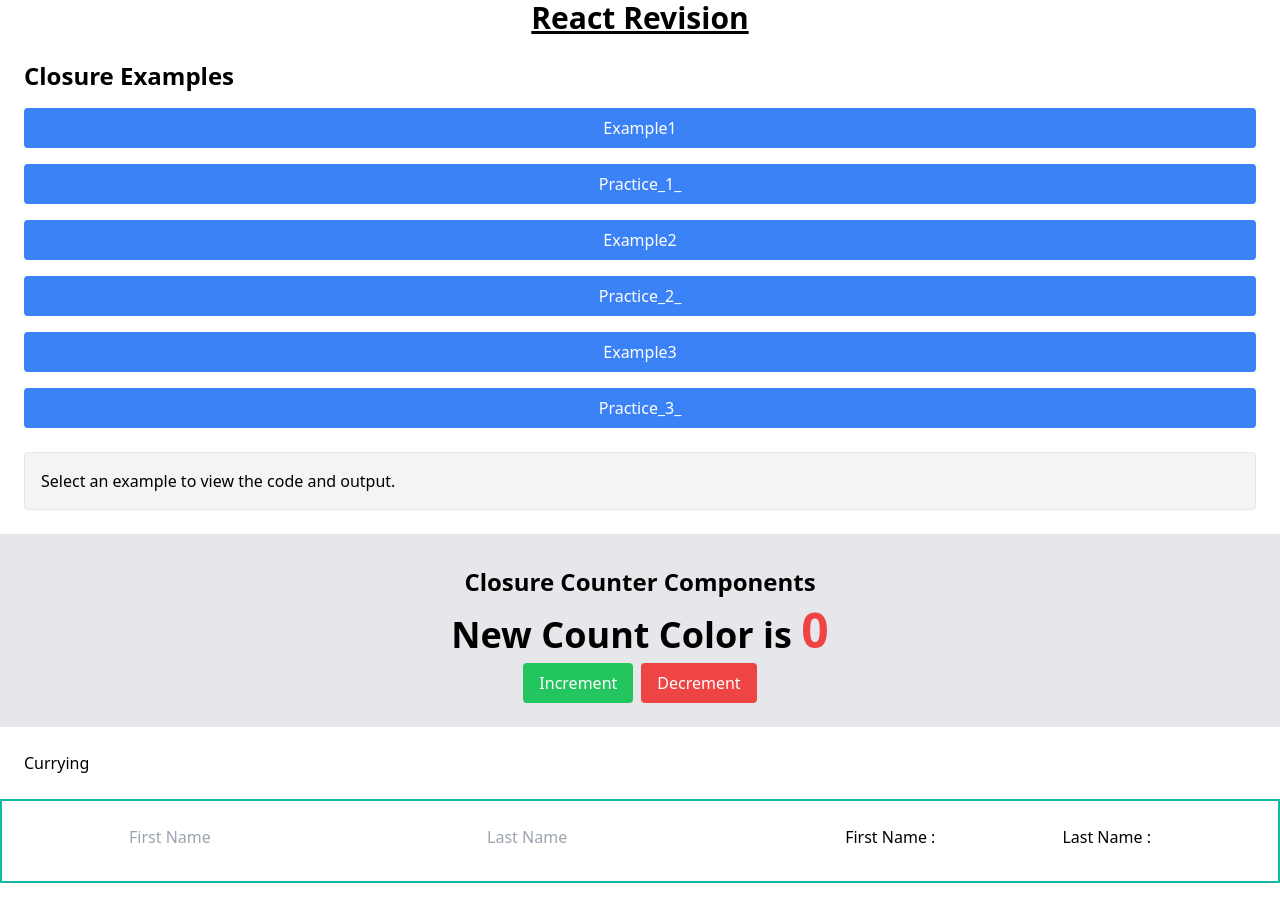
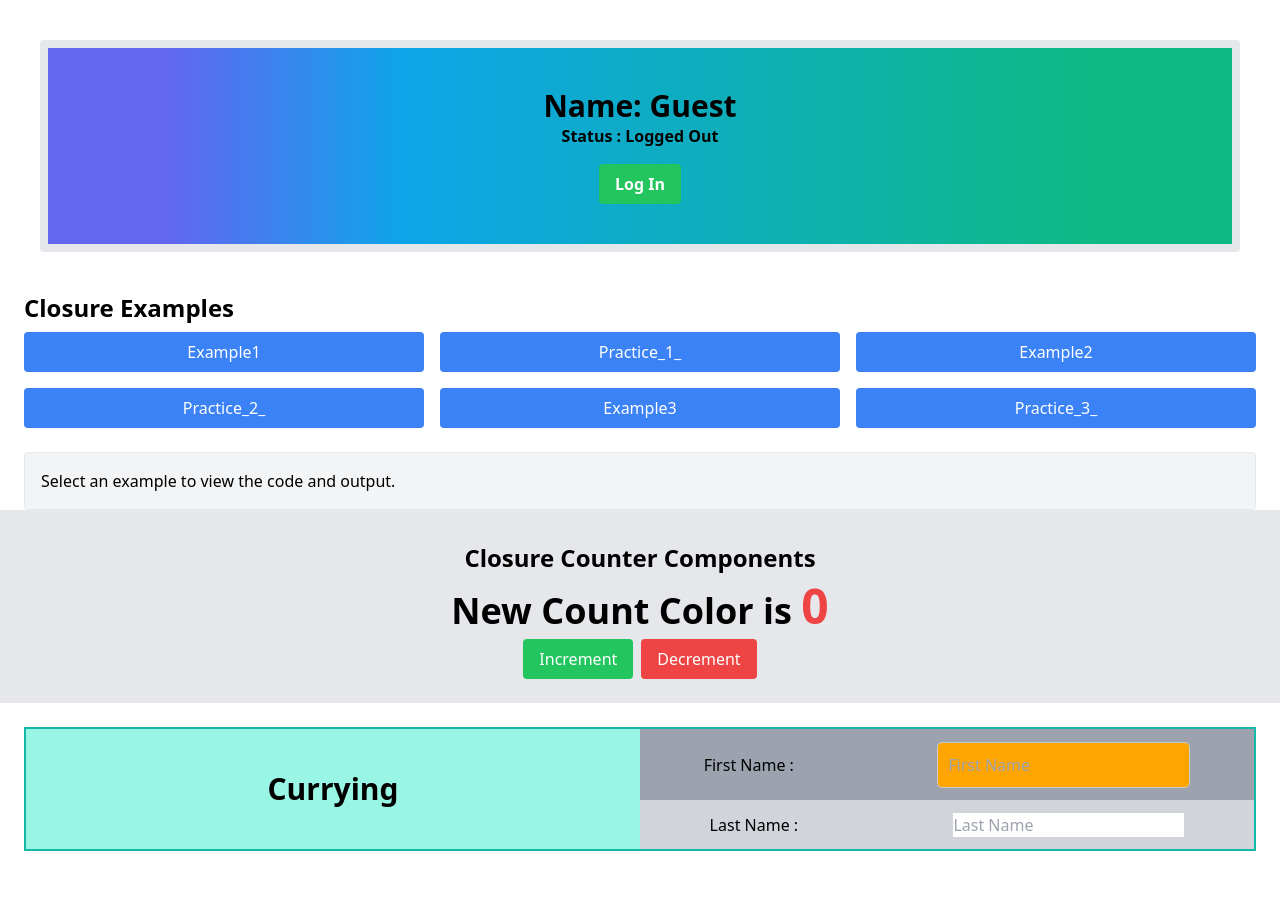
Before and after one commit to MJMahedi/react-revision, a React (Vite) app: page / in a window 1280 px wide. Shown: the top 922 px of the page. Before the commit the page ends 883 px from the top, so only its background shows below. Built offline with nearby package versions, Linux system fonts and the light colour scheme.

Commit message:
Context used for login logout

```diff
--- a/src/App.jsx
+++ b/src/App.jsx
@@ -1,3 +1,4 @@
+import React, { createContext, useContext, useState } from 'react';
 import Clouser from "./components/Clouser";
 import Counter_Mine from "./components/Counter_Mine";
 import CounterComponent from "./components/CounterComponent";
@@ -9,27 +10,79 @@ import Currying from "./components/Currying";
 // import "./practice/Currying/simpleCurrying";
 // import "./practice/Currying/powerExponent"
 import "./practice/Currying/discountCurrying"
+// Create a Context
+const UserContext = createContext();
+
+// Provider Component
+
+const UserProvider = ({ children }) => {
+  const [user, setUser] = useState({ name: '', isLoggedIn: false });
+
+  const loginUser = (name) => {
+    setUser({ name: name, isLoggedIn: true });
+  }
+
+  const logoutUser = () => {
+    setUser({ name: '', isLoggedIn: false });
+  }
+
+
+  return (
+    <UserContext.Provider value={{ user, loginUser, logoutUser }}>
+      {children}
+    </UserContext.Provider>
+  );
+};
+
+const UserProfile = () => {
+  const { user, logoutUser, loginUser } = useContext(UserContext);
+  return (
+    <div className='bg-gradient-to-r from-indigo-500 from-10% via-sky-500 via-30% to-emerald-500 to-90% ... font-black text-center  m-10 p-10 rounded border-8 border-white-800'>
+      <h1 className='text-3xl  font-semibold'>Name: {user.name || 'Guest'}</h1>
+
+      <p>Status : {user.isLoggedIn ? 'logged In' : 'Logged Out'}</p>
+      {user.isLoggedIn ? (
+        <button
+          className="bg-red-500 text-white py-2 px-4 rounded mt-4" onClick={logoutUser}>Log Out</button>) : (<button className="bg-green-500 text-white py-2 px-4 rounded mt-4" onClick={() => loginUser('MJ')}>Log In</button>)}
+
+
+    </div>
+  )
+}
+
+const App = () => (
+  <UserProvider>
+    <UserProfile />
+    <Clouser></Clouser>
+    {/* <CounterComponent></CounterComponent> */}
+    <Counter_Mine></Counter_Mine>
+    <Currying></Currying>
+  </UserProvider>
+)
+
+// function App() {
+
+
+//   //   // return (
+//   //   //   <>
+//   //   //     <div>
+//   //   //       <h1 className="text-center text-3xl font-bold underline">React Revision</h1>
 
 
 
 
 
-function App() {
+
+//   //   //
+//   //   //
+//   //   //        */}
+//   //   //     </div>
+//   //   //   </>
+//   //   // )
+// }
 
 
-  return (
-    <>
-      <div>
-        <h1 className="text-center text-3xl font-bold underline">React Revision</h1>
 
-        <Clouser></Clouser>
 
-        {/* <CounterComponent></CounterComponent> */}
-        <Counter_Mine></Counter_Mine>
-        <Currying></Currying>
-      </div>
-    </>
-  )
-}
 
 export default App
--- a/src/components/Clouser.jsx
+++ b/src/components/Clouser.jsx
@@ -166,9 +166,9 @@ console.log(mySecret.getSecret()); // Output: 'with Closures which are very powe
   };
 
   return (
-    <div className="p-6">
-      <h1 className="text-2xl font-bold mb-4">Closure Examples</h1>
-      <div className="flex flex-col gap-4">
+    <div className="px-6">
+      <h1 className="text-2xl font-bold mb-2">Closure Examples</h1>
+      <div className="grid grid-cols-3 gap-4">
         {Object.keys(examples).map((example, index) => (
           <button
             key={index}
--- a/src/components/Currying.jsx
+++ b/src/components/Currying.jsx
@@ -13,17 +13,43 @@ function CurriedinputComponents() {
       ...handleInputChange(fieldName)(event),
     });
   };
+  const getBackgroundColor = (value) => {
+    if (!value) return 'orange'; // Default color
+    if (value.length < 3) return 'lightcoral'; // Short input
+    if (value.length < 6) return 'lightblue'; // Medium input
+    return 'lightgreen'; // Long input
+  };
+
+
 
   return (<>
-    <h1 className='p-6'>Currying</h1>
-    <div className='flex items-center justify-evenly pt-6 pb-8 border-2 border-teal-500'>
-      <input type='text' placeholder='First Name' value={values.firstName}
-        onChange={handleChange('firstName')}
-      />
-      <input type='text' placeholder='Last Name'  value={values.lastName}
-        onChange={handleChange('lastName')}/>
-      <p>First Name :{values.firstName}</p>
-      <p>Last Name :{values.lastName}</p>
+    <div className='m-6 text-center pb-20'>
+
+      <div className='flex justify-evenly  border-2 border-teal-500 bg-teal-500'>
+        <div className='w-full grid row-span-3  h-[120px] w-[220px] bg-teal-200 text-center  items-center'>
+          <h1 className='text-3xl font-bold'>Currying</h1>
+        </div>
+        <div className='grid w-full'>
+          <div className='flex items-center justify-around	bg-gray-400 gap-4'>
+            <p className=''>First Name :{values.firstName}</p>
+            <input className='w-[50%' type='text' placeholder='First Name' value={values.firstName}
+              onChange={handleChange('firstName')} style={{
+                backgroundColor: getBackgroundColor(values.lastName),
+                padding: '10px',
+                borderRadius: '5px',
+                border: '1px solid #ccc',
+                fontSize: '16px',
+              }}
+            />
+
+          </div>
+          <div className='flex items-center justify-around	bg-gray-300 gap-4'>
+            <p>Last Name :{values.lastName}</p>
+            <input type='text' placeholder='Last Name' value={values.lastName}
+              onChange={handleChange('lastName')} />
+          </div>
+        </div>
+      </div>
     </div>
   </>
   )
```
